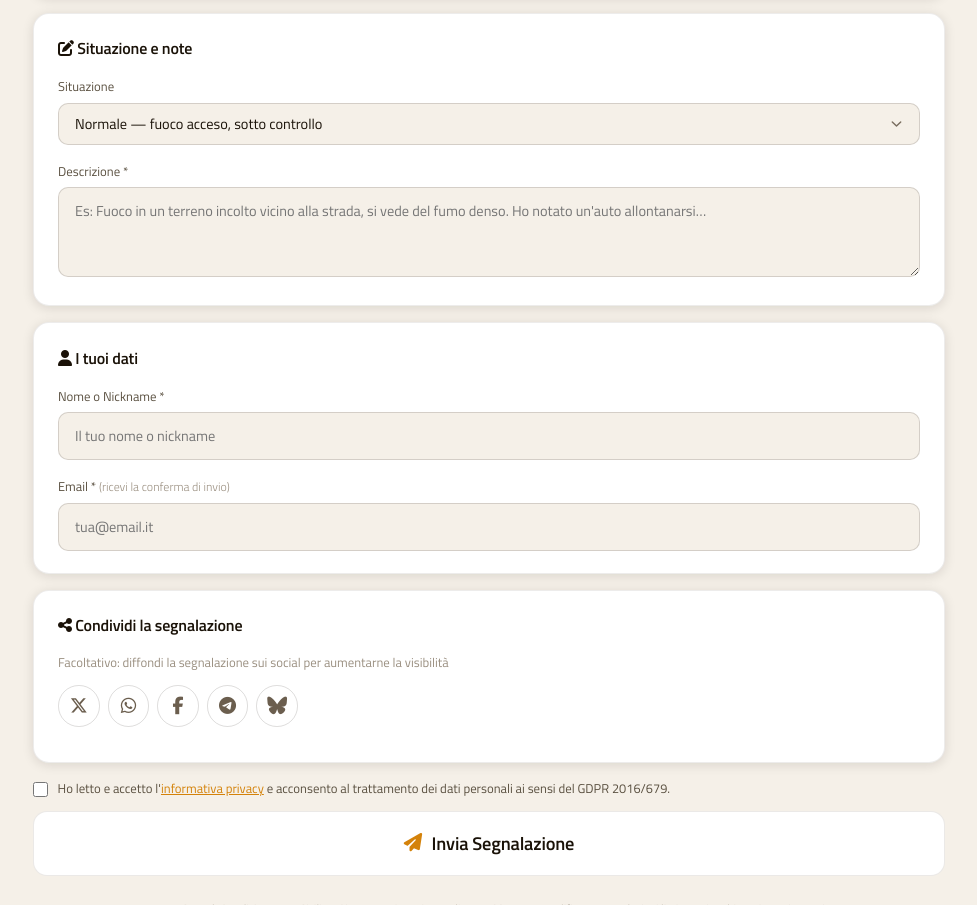
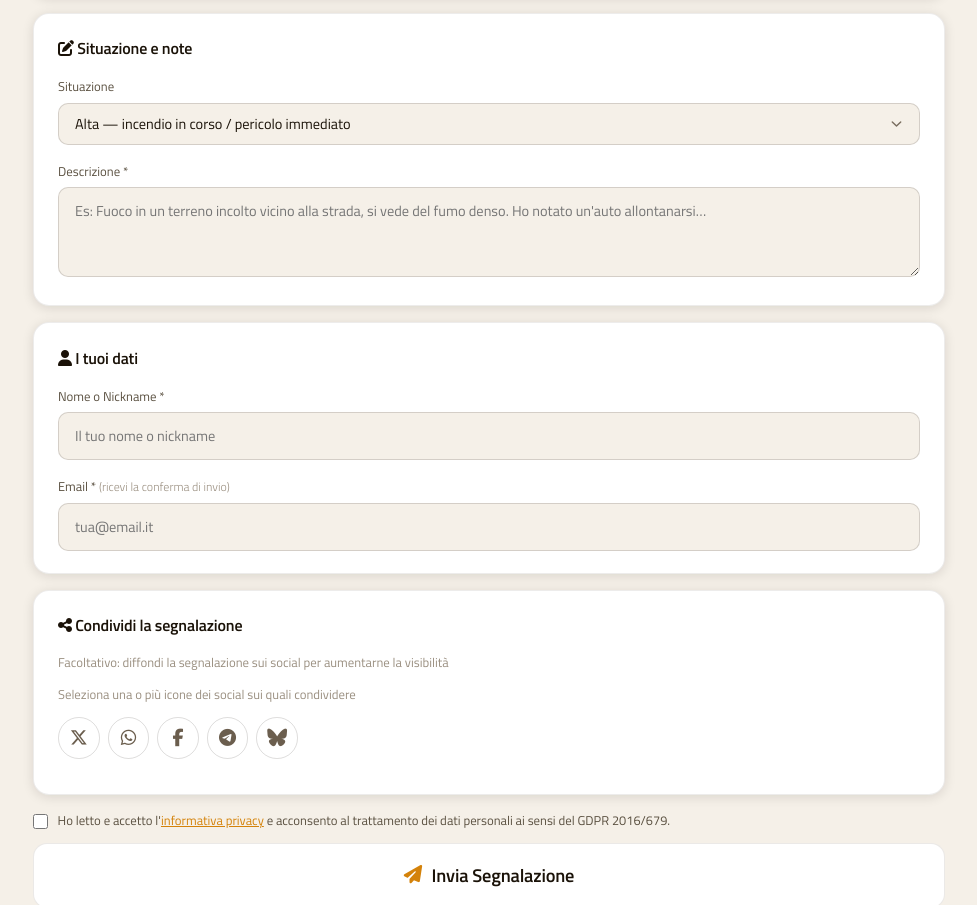
Before and after one commit to giamplo-git/segnala-rogo, a plain HTML site: page index.html in a window 1280 px wide. Shown: the part 1277-2182 px from the top of the page, without its empty margins (151-1128 px from the left). Drawn offline with nearby package versions, Linux system fonts and the light colour scheme.

Commit message:
Add files via upload

```diff
--- a/index.html
+++ b/index.html
@@ -117,8 +117,8 @@
     <label for="urgenza">Situazione</label>
     <div class="select-wrap">
       <select id="urgenza">
-        <option value="Alta">Alta — incendio in corso / pericolo immediato</option>
-        <option value="Normale" selected>Normale — fuoco acceso, sotto controllo</option>
+        <option value="Alta" selected>Alta — incendio in corso / pericolo immediato</option>
+        <option value="Normale">Normale — fuoco acceso, sotto controllo</option>
         <option value="Bassa">Bassa — rogo già spento, restano le tracce</option>
       </select>
     </div>
@@ -147,6 +147,7 @@
   <section class="form-section">
     <div class="section-title"><i class="fa-solid fa-share-nodes"></i> Condividi la segnalazione</div>
     <p class="section-hint">Facoltativo: diffondi la segnalazione sui social per aumentarne la visibilità</p>
+    <p class="section-hint">Seleziona una o più icone dei social sui quali condividere</p>
     <div class="social-chips" id="socialChips">
       <button type="button" class="social-chip" data-platform="twitter"  title="X / Twitter" onclick="toggleSocial('twitter')">
         <i class="fa-brands fa-x-twitter"></i>
```
